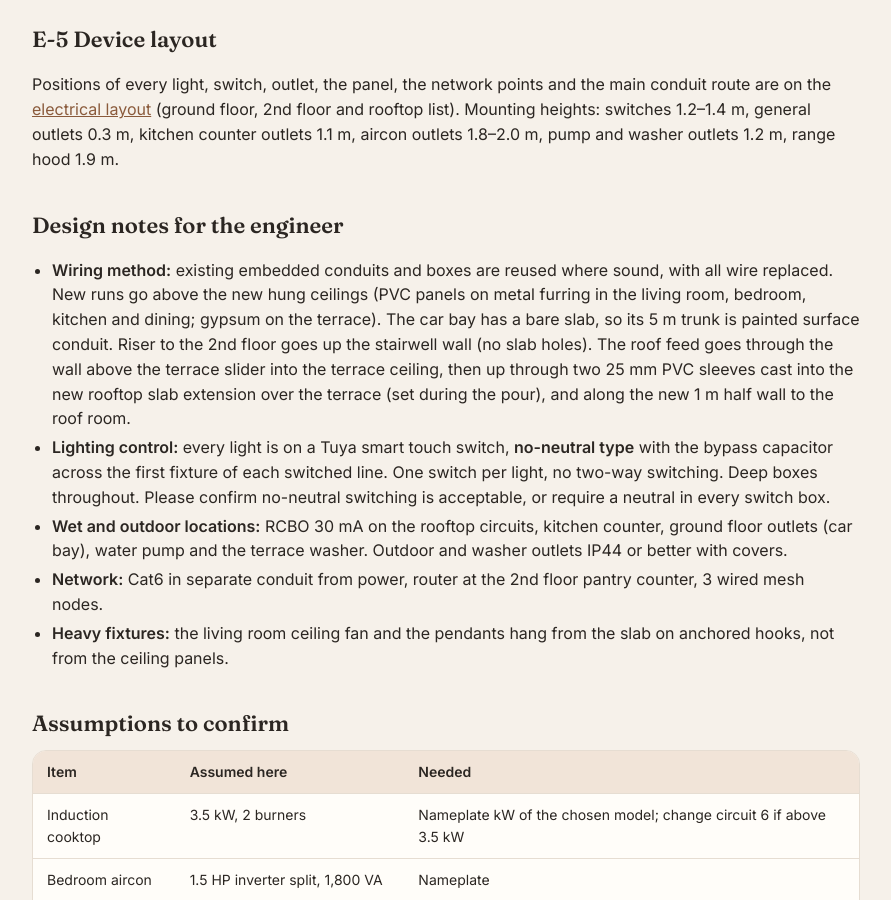
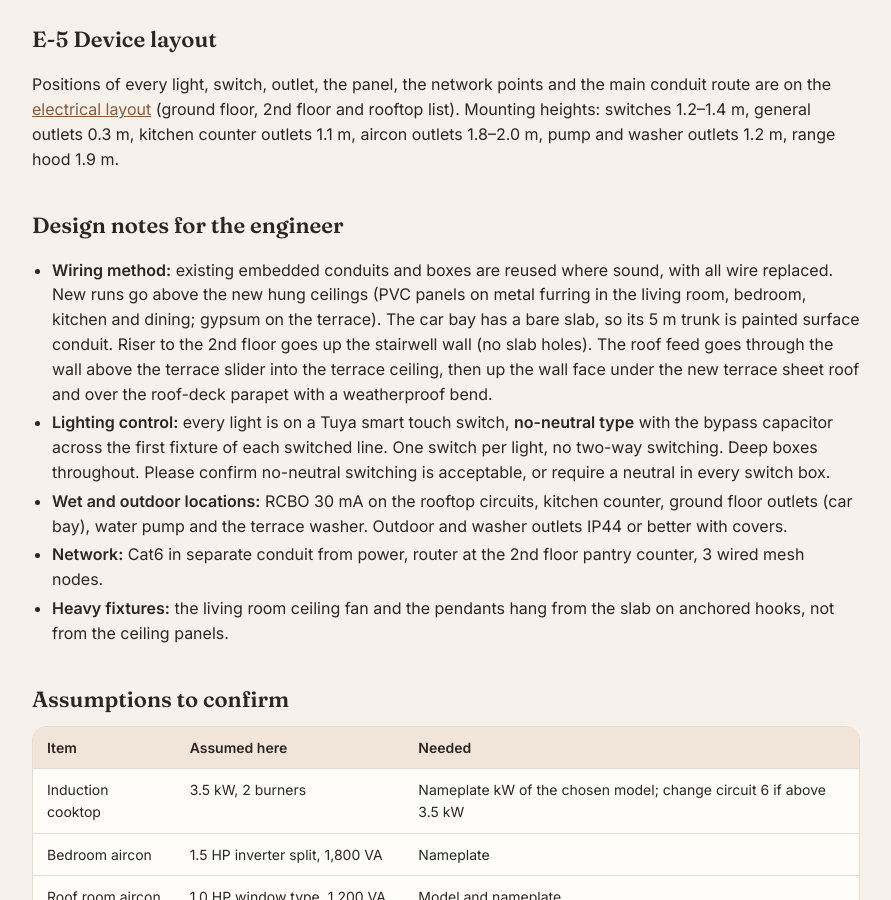
Before and after one commit to tatayotter/navarro-house, a Jekyll site: the page built from house/electrical-signoff.md, in a window 1280 px wide and 900 px high, scrolled down 5919 px. Shown: the whole window, without its empty margins (194-1085 px from the left). Built offline with Jekyll 4.4.1, drawn with Linux system fonts in a browser that asks for light colours.

Commit message:
Electrical: roof feed back under the terrace roof (slab extension cancelled)
Co-Authored-By: Claude Opus 5.5 <noreply@anthropic.com>
Claude-Session: https://claude.ai/code/session_01RUWgCRNWmTMeAKKYpvsnmJ

```diff
--- a/house/electrical-layout-v1.html
+++ b/house/electrical-layout-v1.html
@@ -96,7 +96,7 @@ td.n{font-variant-numeric:tabular-nums;white-space:nowrap}
 <section class="sheet"><h2>2nd floor <span>bedroom + living measured</span></h2><svg id="s"></svg></section>
 </div>
   <div class="rooflist"><h2>Rooftop (updated 18 Nov: no deck, room about 4.4 × 5.9 m to the front column line, incl. a T&amp;B; roof overhangs about 1 m past the front columns)</h2><ul>
-<li>Feed (changed 20 Nov, slab now extends over the terrace): from the terrace ceiling up through two 25 mm sleeves cast into the new slab extension at the terrace's back corner, then inside or along the new 1 m half wall to the roof room.</li>
+<li>Feed arrives from the terrace ceiling, up under the terrace roof and over the parapet, then along the outside of the room's front wall into the room.</li>
 <li>Roof room (sleeper + house storage): 2 ceiling LED lights (front half and back half), 4 sockets (desk on the annex-side wall, bed head on the back wall, dresser on the outer wall at 1.0 m, annex-side wall past the door for vacuum or a fan), 1 two-gang switch inside the door (room lights · outside front light).</li>
 <li>Roof T&amp;B (front corner of the room, about 1.6 × 1.7 m): 1 IP-rated ceiling LED light, 1 exhaust fan high on the outer wall near the shower, 1 two-gang switch on the room side next to the door (light · fan). No socket inside, no water heater.</li>
 <li>Stair landing (annex side of the room wall): 1 LED light under the roof, 1 one-gang switch at 1.3 m by the door.</li>
--- a/house/electrical-signoff.md
+++ b/house/electrical-signoff.md
@@ -102,7 +102,7 @@ Positions of every light, switch, outlet, the panel, the network points and the
 
 ## Design notes for the engineer
 
-- **Wiring method:** existing embedded conduits and boxes are reused where sound, with all wire replaced. New runs go above the new hung ceilings (PVC panels on metal furring in the living room, bedroom, kitchen and dining; gypsum on the terrace). The car bay has a bare slab, so its 5 m trunk is painted surface conduit. Riser to the 2nd floor goes up the stairwell wall (no slab holes). The roof feed goes through the wall above the terrace slider into the terrace ceiling, then up through two 25 mm PVC sleeves cast into the new rooftop slab extension over the terrace (set during the pour), and along the new 1 m half wall to the roof room.
+- **Wiring method:** existing embedded conduits and boxes are reused where sound, with all wire replaced. New runs go above the new hung ceilings (PVC panels on metal furring in the living room, bedroom, kitchen and dining; gypsum on the terrace). The car bay has a bare slab, so its 5 m trunk is painted surface conduit. Riser to the 2nd floor goes up the stairwell wall (no slab holes). The roof feed goes through the wall above the terrace slider into the terrace ceiling, then up the wall face under the new terrace sheet roof and over the roof-deck parapet with a weatherproof bend.
 - **Lighting control:** every light is on a Tuya smart touch switch, **no-neutral type** with the bypass capacitor across the first fixture of each switched line. One switch per light, no two-way switching. Deep boxes throughout. Please confirm no-neutral switching is acceptable, or require a neutral in every switch box.
 - **Wet and outdoor locations:** RCBO 30 mA on the rooftop circuits, kitchen counter, ground floor outlets (car bay), water pump and the terrace washer. Outdoor and washer outlets IP44 or better with covers.
 - **Network:** Cat6 in separate conduit from power, router at the 2nd floor pantry counter, 3 wired mesh nodes.
```
